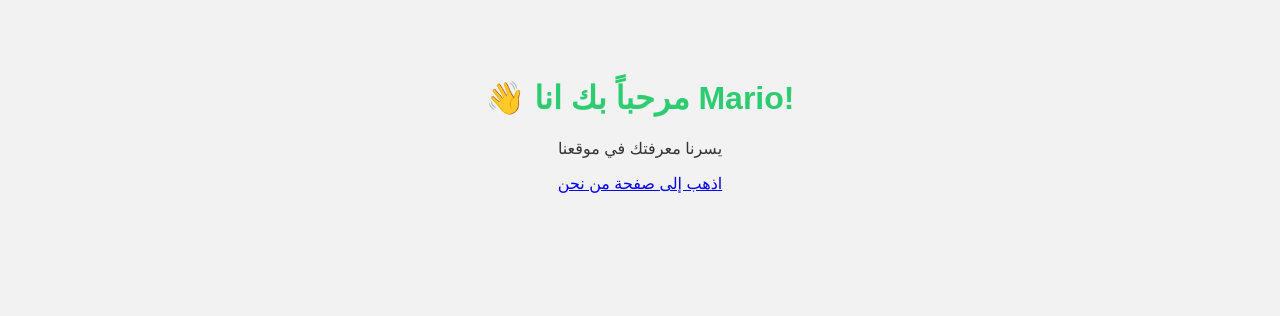
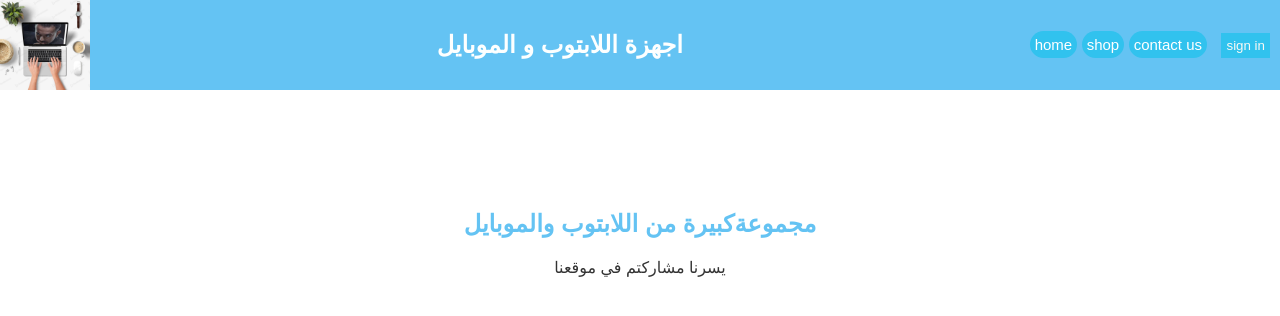
Before and after one commit to morei11/mario-website, a plain HTML site: page index.html in a window 1280 px wide. Drawn offline with Linux system fonts and the light colour scheme.

Commit message:
Add files via upload

```diff
--- a/index.html
+++ b/index.html
@@ -1,27 +1,86 @@
 <!DOCTYPE html>
-<html lang="ar">
+<html lang="en">
   <head>
-  <meta charset="UTF-8">
-  <title>مرحبا بك في موقع Mario</title>
+    <meta charset="UTF-8" />
+    <meta name="viewport" content="width=device-width, initial-scale=1.0" />
+    <title>mario design</title>
     <style>
       body {
-      background-color: #f2f2f2;
+         margin: 0;
         font-family: Arial, sans-serif;
         text-align: center;
-      padding-top: 50px;
       }
-    h1 {
-      color: #2ecc71;
+
+      h2 {
+        color: #64c3f3;
+        padding-top: 100px;
       }
       p {
         color: #333;
       }
+      .header {
+
+        background-color: #64c3f3;
+        display: flex;
+
+        justify-content: space-between;
+        align-items: center;
+      }
+      .header-link a {
+        color: white;
+        border-radius: 20px;
+        background-color: #31c2ee;
+        padding: 5px;
+        font-size: 15px;
+        text-decoration: none;
+      }
+      .header-link a:hover {
+        background-color: #27b8e4;
+        padding: 5px;
+        border-radius: 20px;
+        color: #ffffff;
+      }
+      .header-link button {
+        background-color:  #31c2ee;
+        color: #f9f9f4;
+        border: 0;
+        padding: 5px;
+        margin :10px;
+        padding: 5px ;
+        align-items: center;
+      }
+      .header-link button:hover {
+        margin :10px;
+        padding: 5px;
+        background-color:#27b8e4;
+        color: #ffffff;
+      }
+      .mario {
+
+        border-radius: 30px;
+        padding: 10px 30px;
+
+        color: #fdffff;
+      }
+      img{
+        padding-left: 50pk;
+      }
     </style>
   </head>
   <body>
-  <h1>👋 مرحباً بك انا Mario!</h1>
-  <p> يسرنا معرفتك في موقعنا </p>
-<!-- index.html -->
-<a href="about.html">اذهب إلى صفحة من نحن</a>
+    <div class="header">
+      <img src="kaser.jpg" alt="mario" width="90px" />
+      <h2 class="mario">اجهزة اللابتوب و الموبايل</h2>
+      <div class="header-link">
+        <a href="facebook_top.html">home</a>
+        <a href="new_facebook.html">shop</a>
+        <a href="#">contact us</a>
+        <button>sign in</button>
+      </div>
+    </div>
+    <div>
+      <h2>مجموعةكبيرة من اللابتوب والموبايل</h2>
+      <p>يسرنا مشاركتم في موقعنا</p>
+    </div>
   </body>
 </html>
```
Also changed, not shown: kaser.jpg (added). Lines whose indentation alone changed are shown as unchanged.
